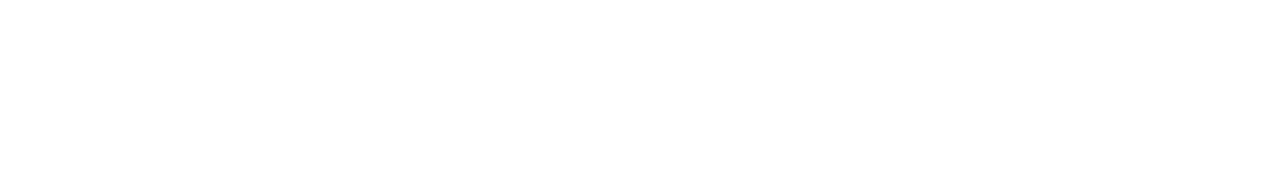
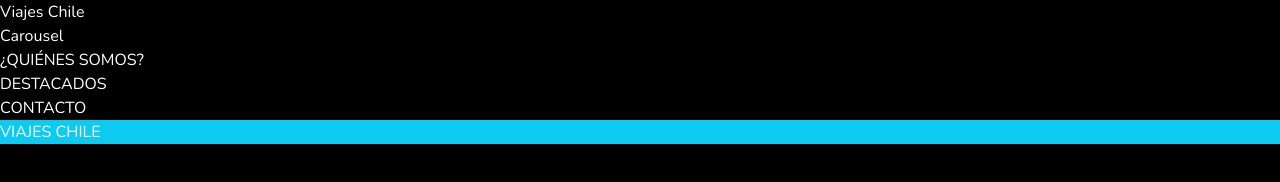
Before and after one commit to maxijaque/prueba01_viajes, a plain HTML site: page index.html in a window 1280 px wide. Drawn offline with nearby package versions, Linux system fonts and the light colour scheme.

Commit message:
Se crearon las estructuras y las diferentes secciones de la página

```diff
--- a/assets/css/style.css
+++ b/assets/css/style.css
@@ -0,0 +1,5 @@
+body {
+    background-color: black;
+    color: white;
+    font-family: "Nunito";
+}
--- a/index.html
+++ b/index.html
@@ -1,14 +1,47 @@
 <!DOCTYPE html>
-<html lang="en">
+<html lang="es">
 <head>
 	<meta charset="UTF-8">
 	<meta http-equiv="X-UA-Compatible" content="IE=edge">
 	<meta name="viewport" content="width=device-width, initial-scale=1.0">
 	<meta name="author" content="Maximiliano Jaque">
 	<meta name="description" content="Prueba 01 - Bootcamp 0008 Desarrollo de Aplicaciones Full Stack Python Trainee">
+	<meta name="keywords" content="viajes, chile, viajes chile">
 	<title>Viajes Chile</title>
+	<link rel="shortcut icon" href="assets/img/viajes.svg">
+	<link href="https://cdn.jsdelivr.net/npm/bootstrap@5.1.3/dist/css/bootstrap.min.css" rel="stylesheet" integrity="sha384-1BmE4kWBq78iYhFldvKuhfTAU6auU8tT94WrHftjDbrCEXSU1oBoqyl2QvZ6jIW3" crossorigin="anonymous">
+	<link rel="preconnect" href="https://fonts.googleapis.com">
+	<link rel="preconnect" href="https://fonts.gstatic.com" crossorigin>
+	<link href="https://fonts.googleapis.com/css2?family=Nunito:wght@200;300;400;500&display=swap" rel="stylesheet">
+	<link rel="stylesheet" href="assets/css/style.css">
 </head>
 <body>
+	<!-- Carousel y Nav -->
+	<nav>
+		Viajes Chile
+	</nav>
+	<section>
+		Carousel
+	</section>
+	<!-- Sección ¿QUIÉNES SOMOS? - Article-->
+	<section>
+		¿QUIÉNES SOMOS?
+	</section>
+	<!-- Sección Destacados - Tarjetas -->
+	<section>
+		DESTACADOS
+	</section>
+	<!-- Sección CONTACTO - Formulario -->
+	<section>
+		CONTACTO
+	</section>
+	<!-- Pie de página - Redes Sociales -->
+	<footer class="bg-info">
+		VIAJES CHILE
+	</footer>
 
+	<script src="https://code.jquery.com/jquery-3.6.0.js" integrity="sha256-H+K7U5CnXl1h5ywQfKtSj8PCmoN9aaq30gDh27Xc0jk=" crossorigin="anonymous"></script>
+	<script src="https://cdn.jsdelivr.net/npm/bootstrap@5.1.3/dist/js/bootstrap.bundle.min.js" integrity="sha384-ka7Sk0Gln4gmtz2MlQnikT1wXgYsOg+OMhuP+IlRH9sENBO0LRn5q+8nbTov4+1p" crossorigin="anonymous"></script>
+	<script type="text/javascript" src="assets/js/script.js"></script>
 </body>
 </html>
```
Lines whose indentation alone changed are shown as unchanged.
